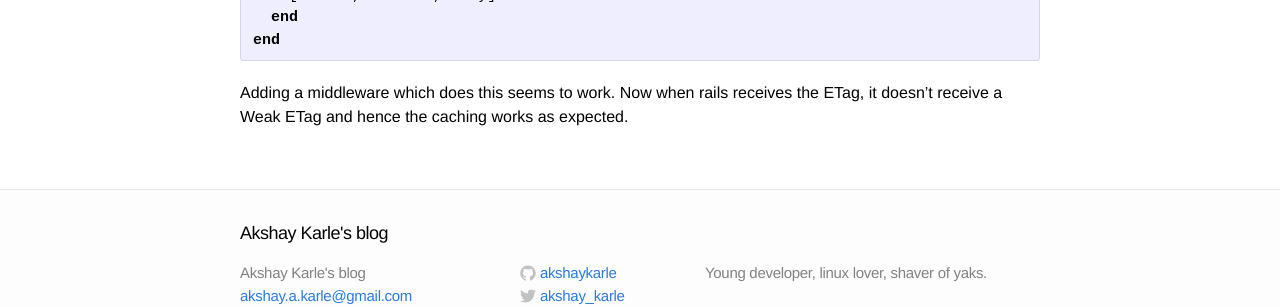
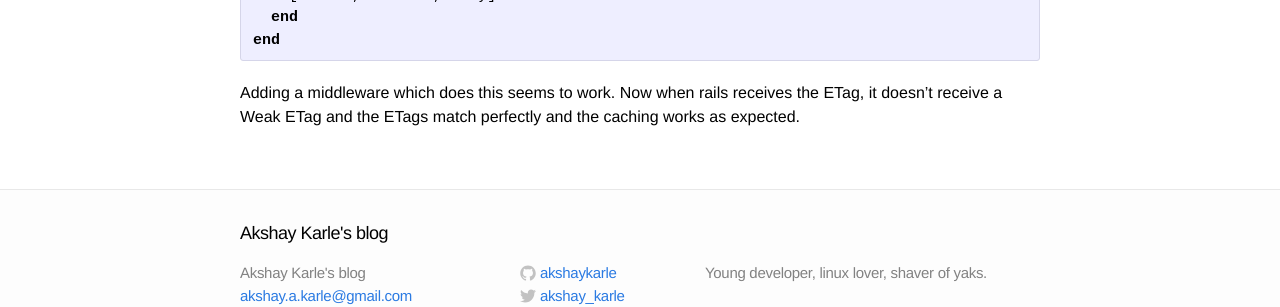
Before and after one commit to akshaykarle/akshaykarle.github.com, a Jekyll site: the page built from _posts/2014-09-17-rails-caching-with-nginx.markdown, in a window 1280 px wide. Shown: the part 1638-1945 px from the top of the page. Built offline with Jekyll 4.4.1, drawn with Linux system fonts in a browser that asks for light colours.

Commit message:
Small verbal change

```diff
--- a/_posts/2014-09-17-rails-caching-with-nginx.markdown
+++ b/_posts/2014-09-17-rails-caching-with-nginx.markdown
@@ -48,4 +48,4 @@ class WeakEtagMiddleware
 end
 {% endhighlight %}
 
-Adding a middleware which does this seems to work. Now when rails receives the ETag, it doesn't receive a Weak ETag and hence the caching works as expected.
+Adding a middleware which does this seems to work. Now when rails receives the ETag, it doesn't receive a Weak ETag and the ETags match perfectly and the caching works as expected.
```
